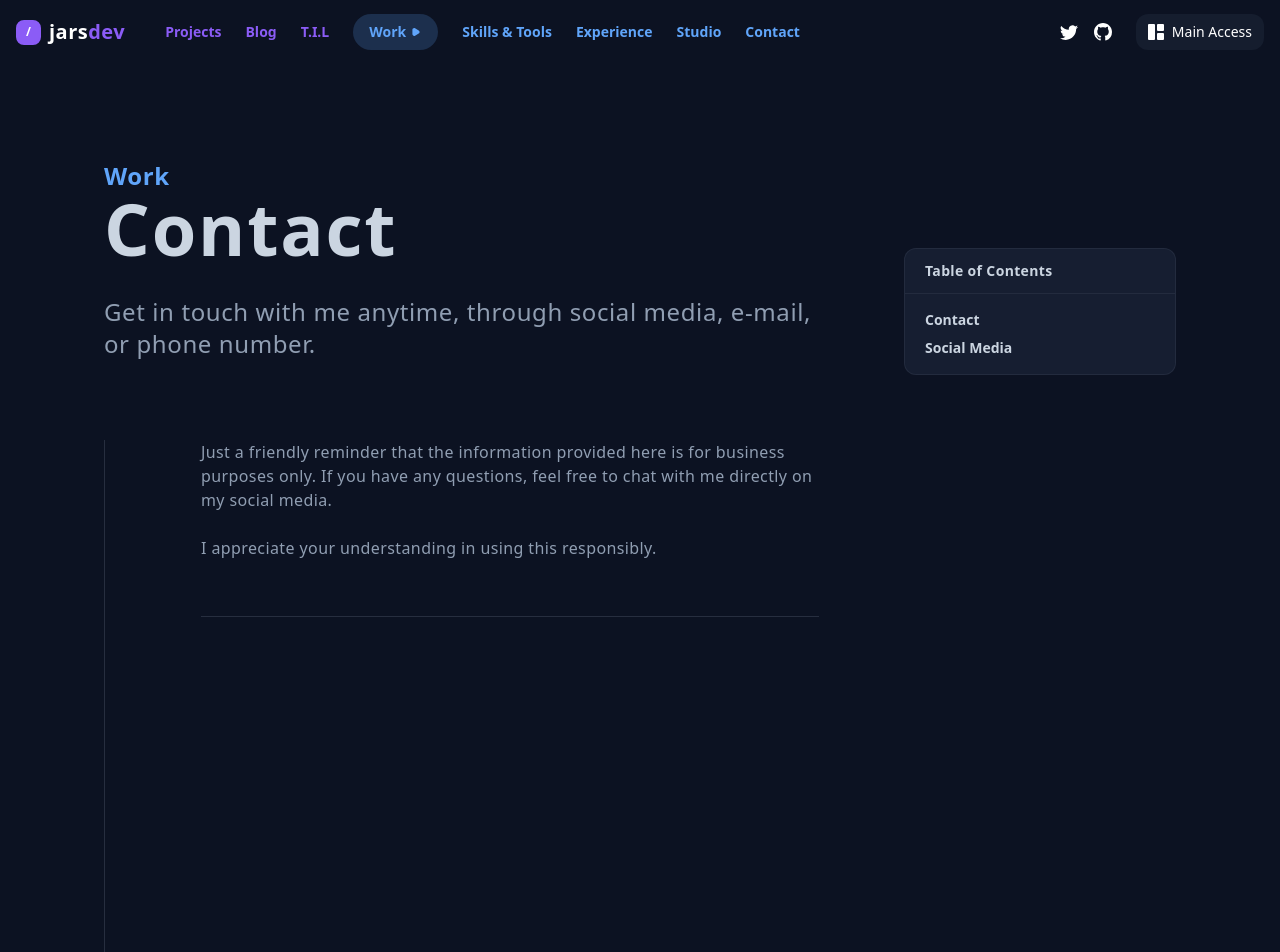
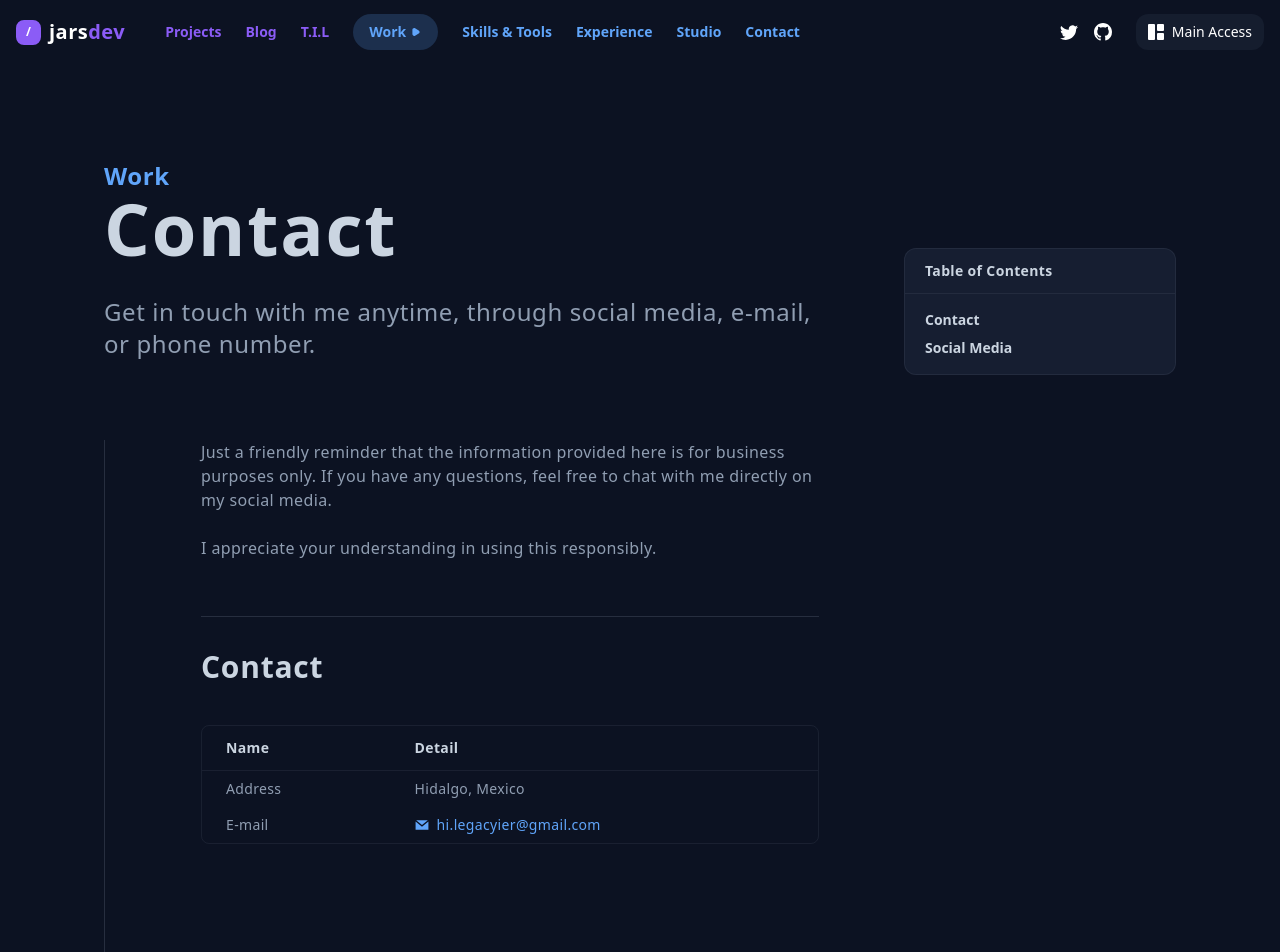
Before and after one commit to ImJars/Development-full-coding, a React (Vite) app: page /contact in a window 1280 px wide. Shown: the top 952 px of the page. Built offline with nearby package versions, Linux system fonts and the light colour scheme.

Commit message:
Add contact-table

```diff
--- /dev/null
+++ b/src/components/contact/tableContact.jsx
@@ -0,0 +1,47 @@
+import React from "react";
+import { GrMail } from "react-icons/gr";
+
+function TableContact() {
+  return (
+    <>
+      <div className="relative overflow-x-auto rounded-lg border border-text-general border-opacity-10 my-10">
+        <table className="w-full">
+          <thead className=" text-text-white-gray text-sm font-bold tracking-wide">
+            <tr className="border-b border-text-general border-opacity-10">
+              <th scope="col" className="px-6 py-3 text-start">
+                Name
+              </th>
+              <th scope="col" className="px-6 py-3 text-start">
+                Detail
+              </th>
+            </tr>
+          </thead>
+          <tbody className="text-text-general text-sm tracking-wide font-normal">
+            <tr>
+              <td className="px-6 py-2">Address</td>
+              <td className="px-6 py-2 flex items-center">
+                Hidalgo, Mexico
+              </td>
+            </tr>
+            <tr>
+              <td className="px-6 py-2">E-mail</td>
+              <td className="px-6 py-2">
+                <a
+                    href="#"
+                    className="flex items-center text-text-blue"
+                >
+                    <GrMail className="inline-block mr-2" />
+                    <span className="inline-block">
+                        hi.legacyier@gmail.com
+                    </span>
+                </a>
+              </td>
+            </tr>
+          </tbody>
+        </table>
+      </div>
+    </>
+  );
+}
+
+export default TableContact;
--- a/src/contact.jsx
+++ b/src/contact.jsx
@@ -1,5 +1,6 @@
 import React from "react";
 import IndexContact from "./components/contact/indexContact";
+import TableContact from "./components/contact/tableContact";
 import Wraped from "./components/wraped";
 import Footer from "./footer";
 
@@ -23,8 +24,9 @@ function Contact() {
           <div className="flex justify-between">
             <div className="w-2/3">
               <div className="border-l pl-24 border-text-general border-opacity-20 pb-96">
-                <div className="border-b pb-14 border-text-general border-opacity-20
-                                            text-text-general text-base space-y-6"
+                <div
+                  className="border-b pb-14 border-text-general border-opacity-20
+                              text-text-general text-base space-y-6"
                 >
                   <p className="text-text-general tracking-wide">
                     Just a friendly reminder that the information provided here
@@ -35,12 +37,17 @@ function Contact() {
                     I appreciate your understanding in using this responsibly.
                   </p>
                 </div>
+                <div
+                  className="mt-8"
+                >
+                  <h1 className="text-text-white-gray text-3xl font-bold tracking-wide">
+                    Contact
+                  </h1>
+                  <TableContact />
+                </div>
               </div>
             </div>
-            <IndexContact
-              subtitle_1={"Contact"}
-              subtitle_2={"Social Media"}
-            />
+            <IndexContact subtitle_1={"Contact"} subtitle_2={"Social Media"} />
           </div>
           <div className="mt-20">
             <Footer />
```
